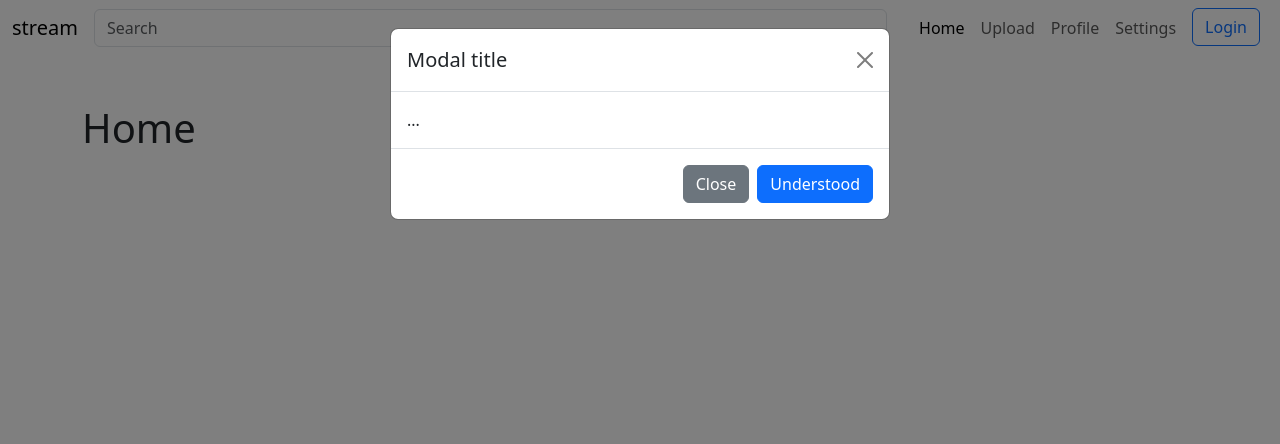
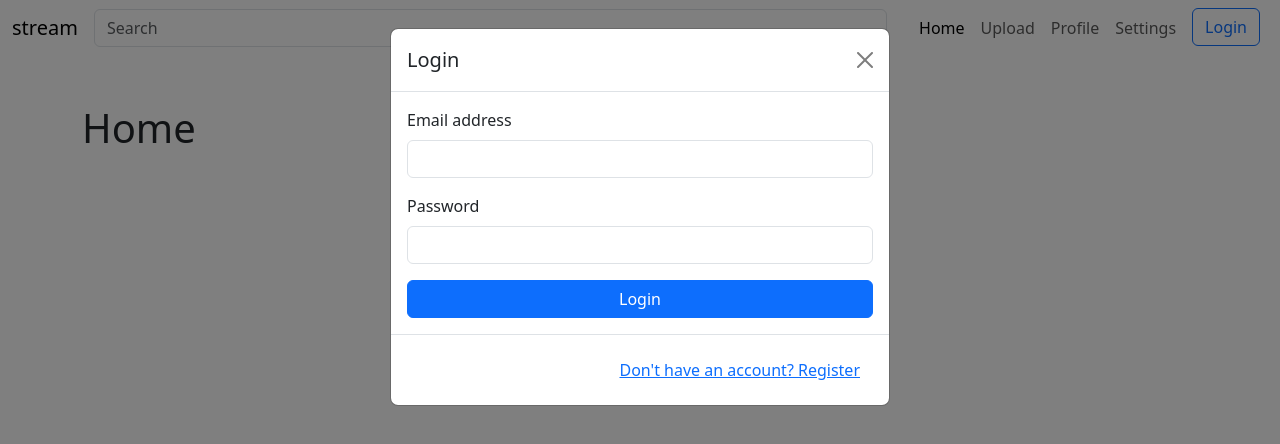
Before and after one commit to cdehnert18/stream-frontend, a Vue app: page / in a window 1280 px wide. Both pictures are taken after a click on the button "Login". Shown: the top 444 px of the page. Built offline with nearby package versions, Linux system fonts and the light colour scheme.

Commit message:
auth modal working

```diff
--- a/src/components/AuthModal.vue
+++ b/src/components/AuthModal.vue
@@ -1,14 +1,20 @@
 <template>
-  <div class="modal" id="authModal" tabindex="-1" aria-labelledby="authModalLabel">
+  <div
+      class="modal fade"
+      id="staticBackdrop"
+      data-bs-backdrop="static"
+      data-bs-keyboard="false"
+      tabindex="-1"
+      aria-labelledby="staticBackdropLabel"
+      aria-hidden="true"
+    >
     <div class="modal-dialog">
       <div class="modal-content">
         <div class="modal-header">
           <h5 class="modal-title" id="authModalLabel">
             {{ isLoginView ? 'Login' : 'Register' }}
           </h5>
-          <button type="button" class="close" data-dismiss="modal" aria-label="Close">
-            <span aria-hidden="true">&times;</span>
-          </button>
+          <button type="button" class="btn-close" data-bs-dismiss="modal" aria-label="Close"></button>
         </div>
         <div class="modal-body">
           <!-- Login Form -->
--- a/src/components/Navigation.vue
+++ b/src/components/Navigation.vue
@@ -1,5 +1,5 @@
 <script setup lang="ts">
-import ModalComponent from './ModalComponent.vue'
+import AuthModal from './AuthModal.vue'
 </script>
 
 <template>
@@ -41,14 +41,14 @@ import ModalComponent from './ModalComponent.vue'
       </ul>
     </div>
   </nav>
-  <ModalComponent />
+  <AuthModal />
 </template>
 
 <script lang="ts">
 export default {
   name: 'NavigationComponent',
   components: {
-    ModalComponent, // Registriere die Modal-Komponente
+    AuthModal, // Registriere die Modal-Komponente
   },
 }
 </script>
```
